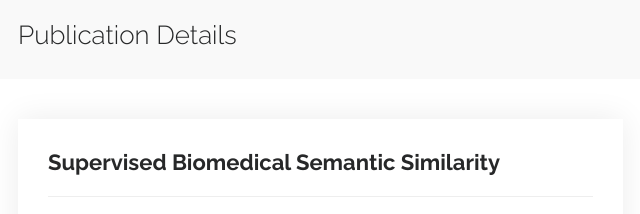
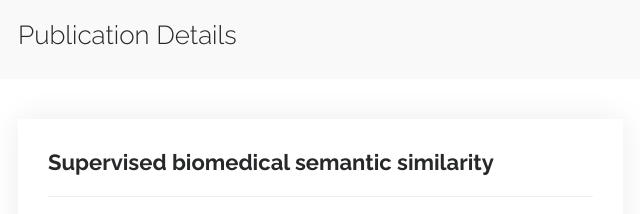
Before and after one commit to ritatsousa/ritatsousa.github.io, a plain HTML site: page paper12.html in a window 1280 px wide. Shown: the top 214 px of the page, 312-952 px from the left. Drawn offline with nearby package versions, Linux system fonts and the light colour scheme.

Commit message:
Update paper12.html

```diff
--- a/paper12.html
+++ b/paper12.html
@@ -69,7 +69,7 @@
 
           <div class="col-lg-8">
             <div class="portfolio-info">
-              <h3>Supervised Biomedical Semantic Similarity</h3>
+              <h3>Supervised biomedical semantic similarity</h3>
               <ul>
                 <li><strong>Conference/Journal</strong>: IEEE Access</li>
                 <li><strong>Year</strong>: 2023</li>
```
